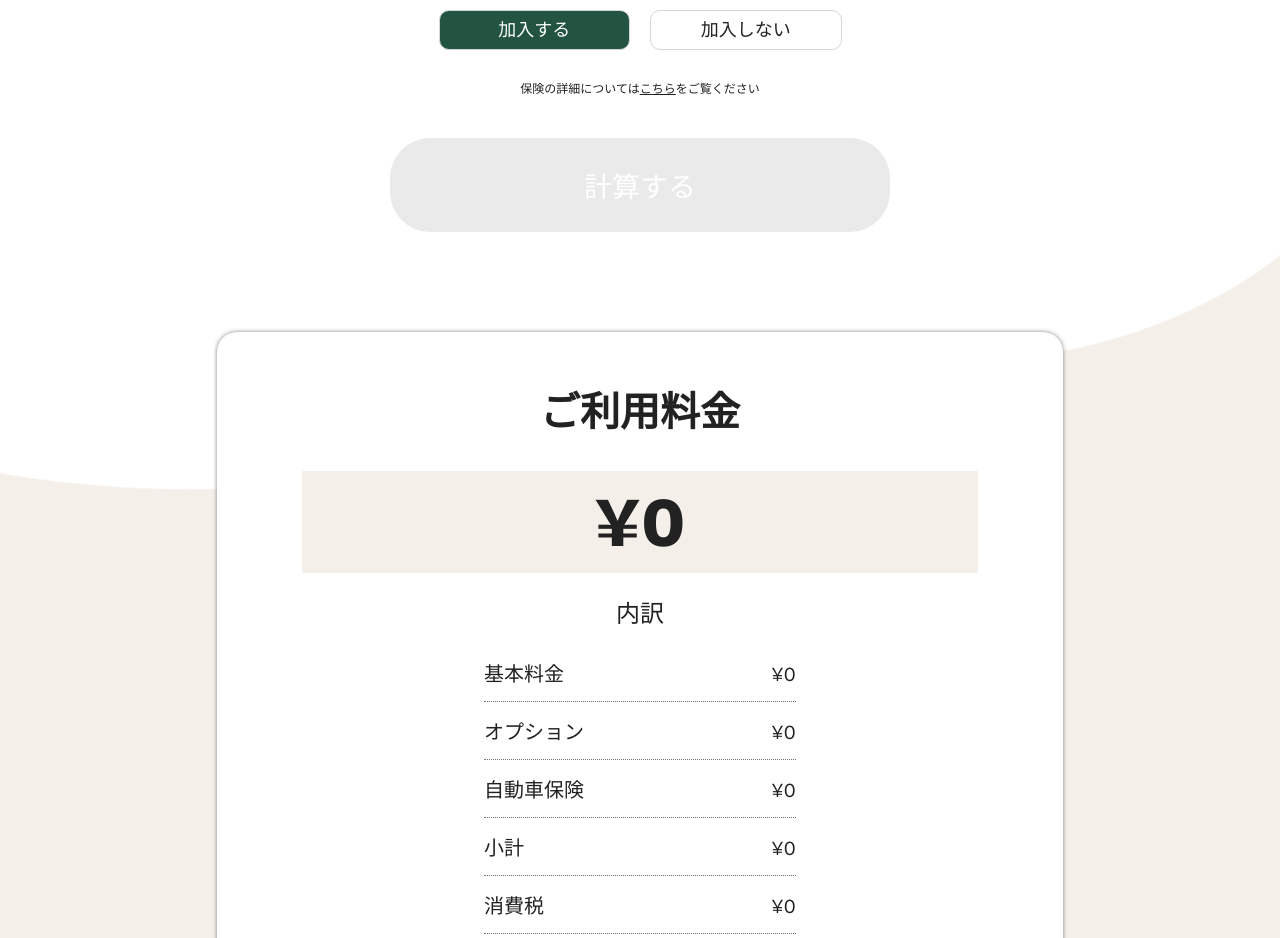
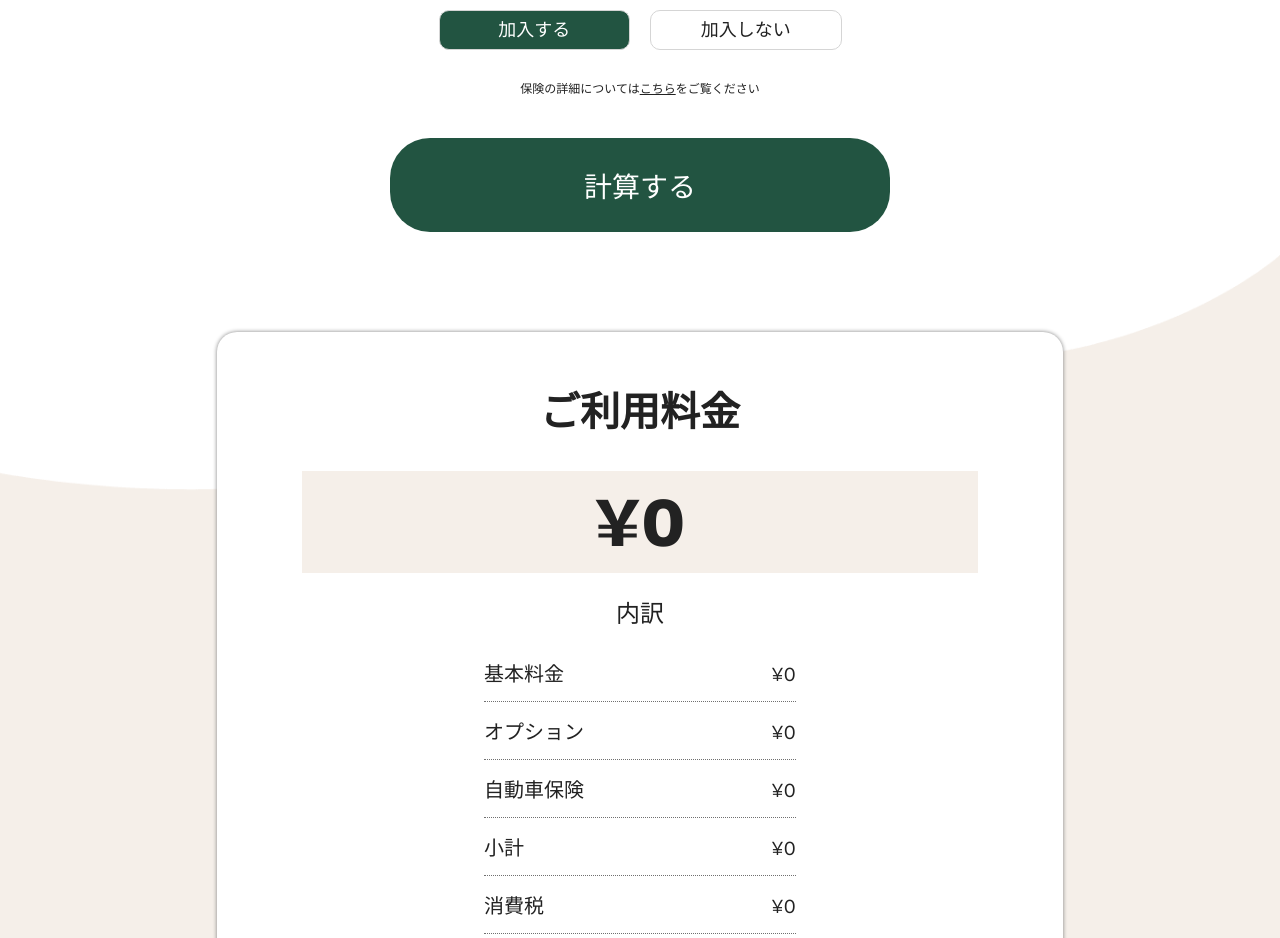
Before and after one commit to thorota/keikyan-price, a React (Create React App) app in the folder keikyan-app/: page / in a window 1280 px wide. Shown: the part 2100-3038 px from the top of the page. Built offline with nearby package versions, Linux system fonts and the light colour scheme.

Commit message:
計算ボタンの非活性の削除

```diff
--- a/keikyan-app/src/App.js
+++ b/keikyan-app/src/App.js
@@ -74,7 +74,7 @@ const App = () => {
   registerLocale('ja', ja);
 
   const [startDate, setStartDate] = useState(new Date());
-  const [endDate, setEndDate] = useState(null);
+  const [endDate, setEndDate] = useState(new Date());
 
   const today = new Date();
 
@@ -181,6 +181,7 @@ const App = () => {
 
     // 保険
     const resInsurance = checkedInsurance.price * diffDate;
+    // console.log("diffDate", diffDate);
     // console.log(resInsurance);
     setInsurancePrice(resInsurance);
 
@@ -527,7 +528,6 @@ const App = () => {
               <div className="p-price__calc text-center">
                 <button
                   type="button"
-                  disabled={endDate ? false : true}
                   onClick={calcPrice}
                 >
                   計算する
```
